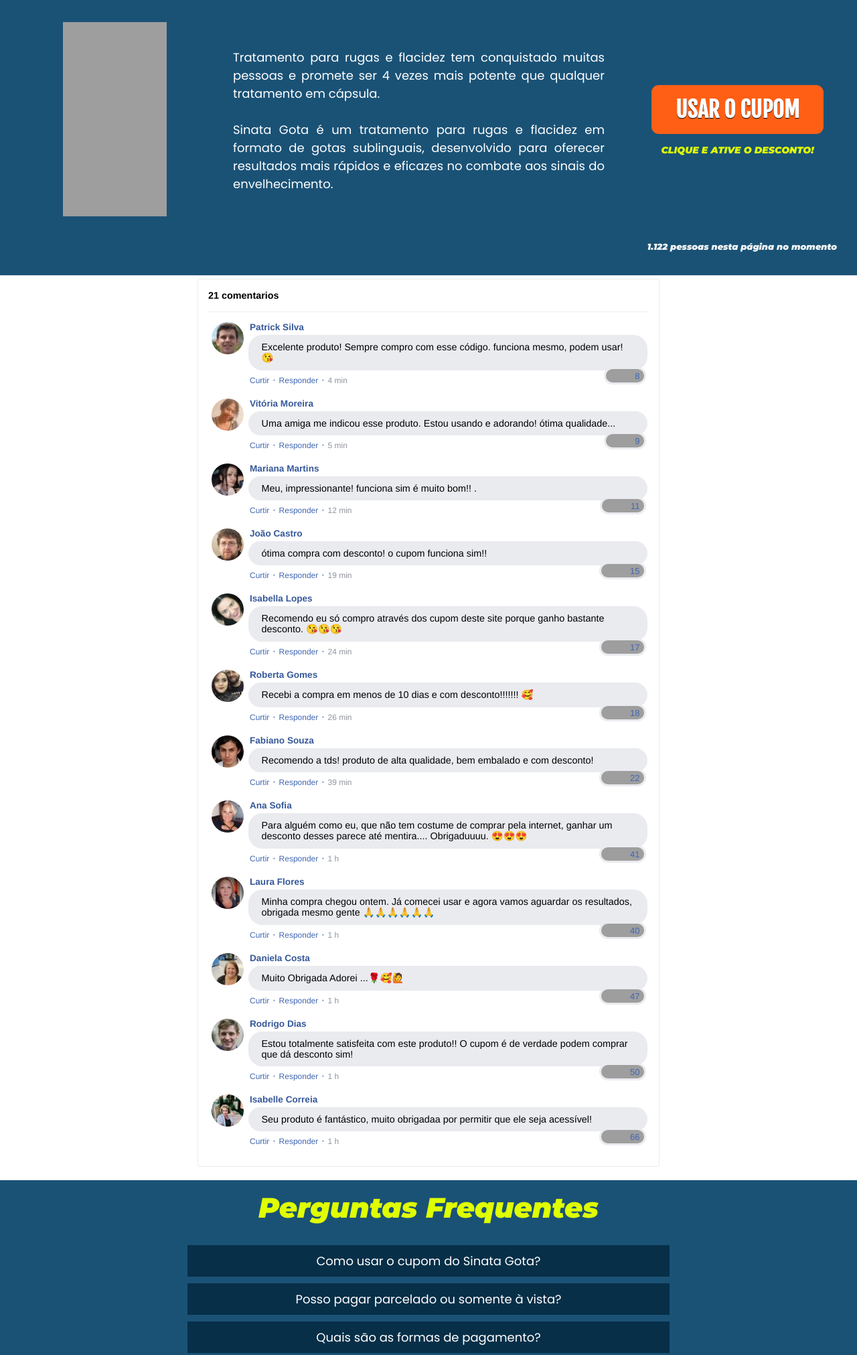
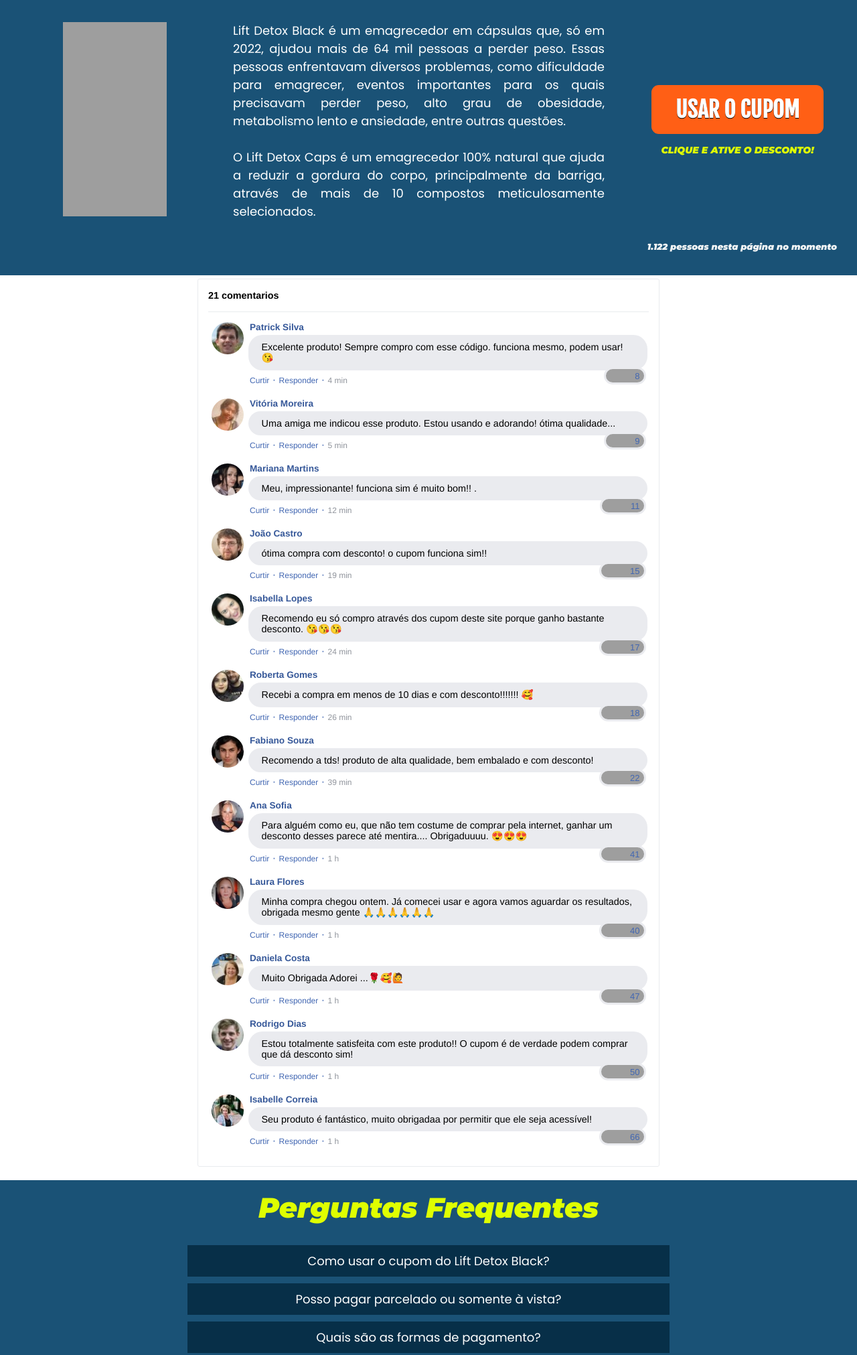
Before and after one commit to bordasdeneon/0147b, a plain HTML site: page index.html in a window 1280 px wide. Shown: the part 213-2236 px from the top of the page at 67% size. Drawn offline with Linux system fonts and the light colour scheme; grey boxes are pictures that could not be loaded.

Commit message:
Add files via upload

```diff
--- a/index.html
+++ b/index.html
@@ -282,7 +282,7 @@
 
   <title>Cupom de desconto Lift Detox Black 50% OFF + Frete Grátis Funcionando</title>
   <meta name="description"
-    content="Cupom de desconto Sinata Gota. O pedido vem direto de fábrica? Sim direto do fabricante entregue aí em qualquer lugar do Brasil. Precisa parcelar em parcelinhas bem pequeninas?">
+    content="Cupom de desconto Lift Detox Black ⚡ 50% OFF + Frete Grátis. Ganhe 50% de desconto no pagamento a vista ou parcelado! Cupom Testado Hoje.">
   <meta name="keywords" content="cupom, desconto, Lift Detox Black">
 
   <link rel="alternate" href="https://lift-detox-black.desconto.click" hreflang="pt-br" />
@@ -387,10 +387,11 @@
             src="https://lift-detox-black.desconto.click/lift-detox-black.webp" alt="Lift Detox Black" width="155" height="290"></a></div>
 
       <div class="descricao">
-        <p>Tratamento para rugas e flacidez tem conquistado muitas pessoas e promete ser 4 vezes mais potente que qualquer tratamento em cápsula.</p>
+        <p>Lift Detox Black é um emagrecedor em cápsulas que, só em 2022, ajudou mais de 64 mil pessoas a perder peso. Essas pessoas enfrentavam diversos problemas, como dificuldade para emagrecer, eventos importantes para os quais precisavam perder peso, alto grau de obesidade, metabolismo lento e ansiedade, entre outras questões.
+        </p>
 
         <br>
-        <p>Sinata Gota é um tratamento para rugas e flacidez em formato de gotas sublinguais, desenvolvido para oferecer resultados mais rápidos e eficazes no combate aos sinais do envelhecimento. </p>
+        <p>O Lift Detox Caps é um emagrecedor 100% natural que ajuda a reduzir a gordura do corpo, principalmente da barriga, através de mais de 10 compostos meticulosamente selecionados. </p>
       </div>
 
       <div class="cta">
@@ -779,7 +780,7 @@
   <div class="faq">
     <div class="faq-div">
       <input type="checkbox" id="title1" />
-      <label for="title1">Como usar o cupom do Sinata Gota?</label>
+      <label for="title1">Como usar o cupom do Lift Detox Black?</label>
 
       <div class="content">
         <p>Basta clicar no botão "Usar O Cupom" no começo dessa página. Nós redirecionaremos você para o site do
```
